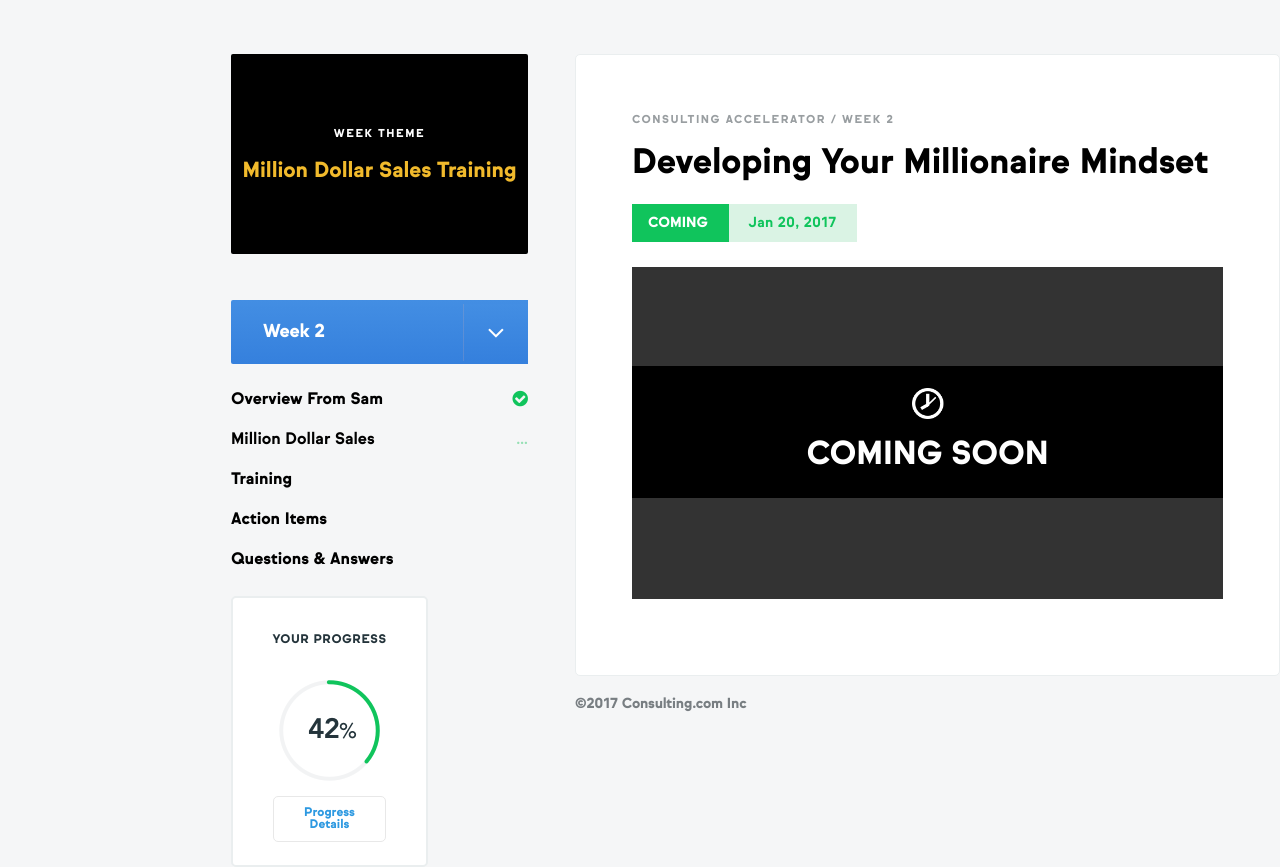
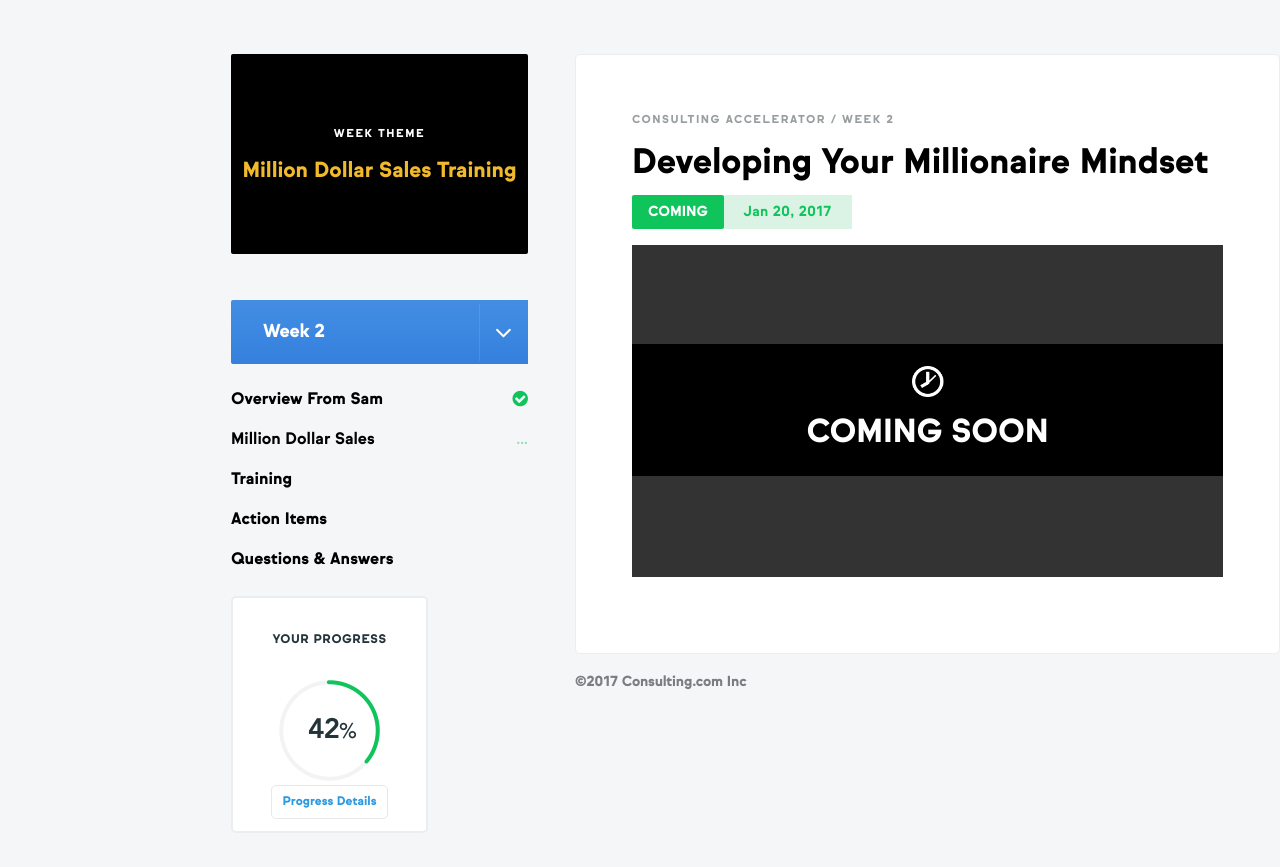
Before and after one commit to erinjohnson21/fe_assesment, a plain HTML site: page comingsoon2.html in a window 1280 px wide. Shown: the part 54-921 px from the top of the page. After the commit the page ends 887 px from the top, so only its background shows below. Drawn offline with Linux system fonts and the light colour scheme; files whose address does not match are found by name.

Commit message:
Updated buttons

```diff
--- a/comingsoon2.html
+++ b/comingsoon2.html
@@ -42,7 +42,7 @@
       </div>
       <div class="blue-rectangle">
         <p>Week 2</p>
-        <button class="sm-btn" href="#"><i class="fa fa-angle-down"></i></button>
+        <a class="sm-btn" href="#"><i class="fa fa-angle-down"></i></a>
       </div>
       <ul class="video-links">
         <li>Overview From Sam <i class="fa fa-check-circle"></i></li>
@@ -54,7 +54,7 @@
       <div class="your-progress">
         <h4>Your Progress</h4>
         <img class="progressbar" src="images/progresschart.png">
-        <button class="gray-outline-btn">Progress Details</button>
+        <a class="gray-outline-btn">Progress Details</a>
       </div>
     </aside>
 
@@ -66,8 +66,8 @@
           <div class="title-header">
             <h1>Developing Your Millionaire Mindset</h1>
             <div class="coming-soon-btn-group">
-              <button href="#" class="green-coming-btn">Coming</button>
-              <button href="#" class="light-green-btn">Jan 20, 2017</button>
+              <a class="green-coming-btn" href="#" >Coming</a>
+              <a class="light-green-btn" href="#" >Jan 20, 2017</a>
             </div>
           </div>
         </div>
--- a/css/styles.css
+++ b/css/styles.css
@@ -65,7 +65,7 @@ ul {
   background-image: linear-gradient(#438EE3 0%, #3580DD 100%);
   color: #fff;
   border: none;
-  min-width: 65px;
+  max-width: 65px;
   padding: 15px;
   font-size: 27px;
   border-left: 1px solid rgba(221, 175, 175, .2);
@@ -498,9 +498,7 @@ footer {
   letter-spacing: 0.5px;
   line-height: 40px;
   border: none;
-  padding: 5px 0;
-  margin-top: 50px;
-  min-width: 156px;
+  padding: 20px 40px;
 }
 .lg-blue-btn {
   background: #2D99E1;
@@ -559,6 +557,7 @@ footer {
   color: #8C9093;
   line-height: 24px;
   margin-top: 30px;
+  margin-bottom: 50px;
 }
 
 /* COMING SOON PAGE */
@@ -624,10 +623,6 @@ footer {
 }
 
 /* COMING SOON 2 */
-.coming-soon-btn-group {
-  background: #10C45C;
-  border-radius: 2px 0 2px 2px 2px;
-}
 .light-green-btn {
   background-color: #DAF3E4;
   font-weight: bold;
@@ -635,7 +630,8 @@ footer {
   color: #10C45C;
   letter-spacing: 0.2px;
   border: none;
-  padding: 12px 20px 12px 20px;
+  padding: 10px 20px 10px 20px;
+  margin-left: -5px;
 }
 #outer-overlay .text-box {
   text-align: center;
```
Also changed, not shown: comingsoon.html (+3 -3 lines), index.html (+4 -4 lines), programs.html (+3 -3 lines).
